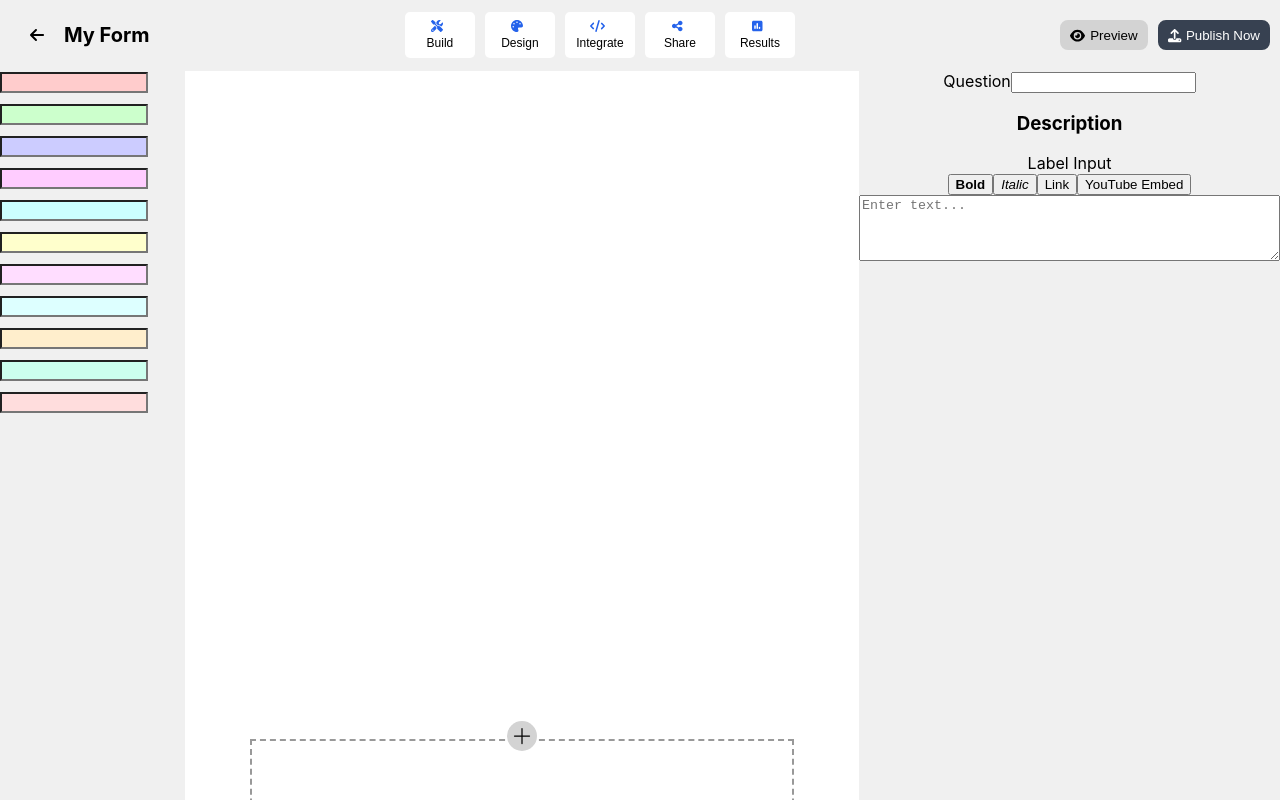
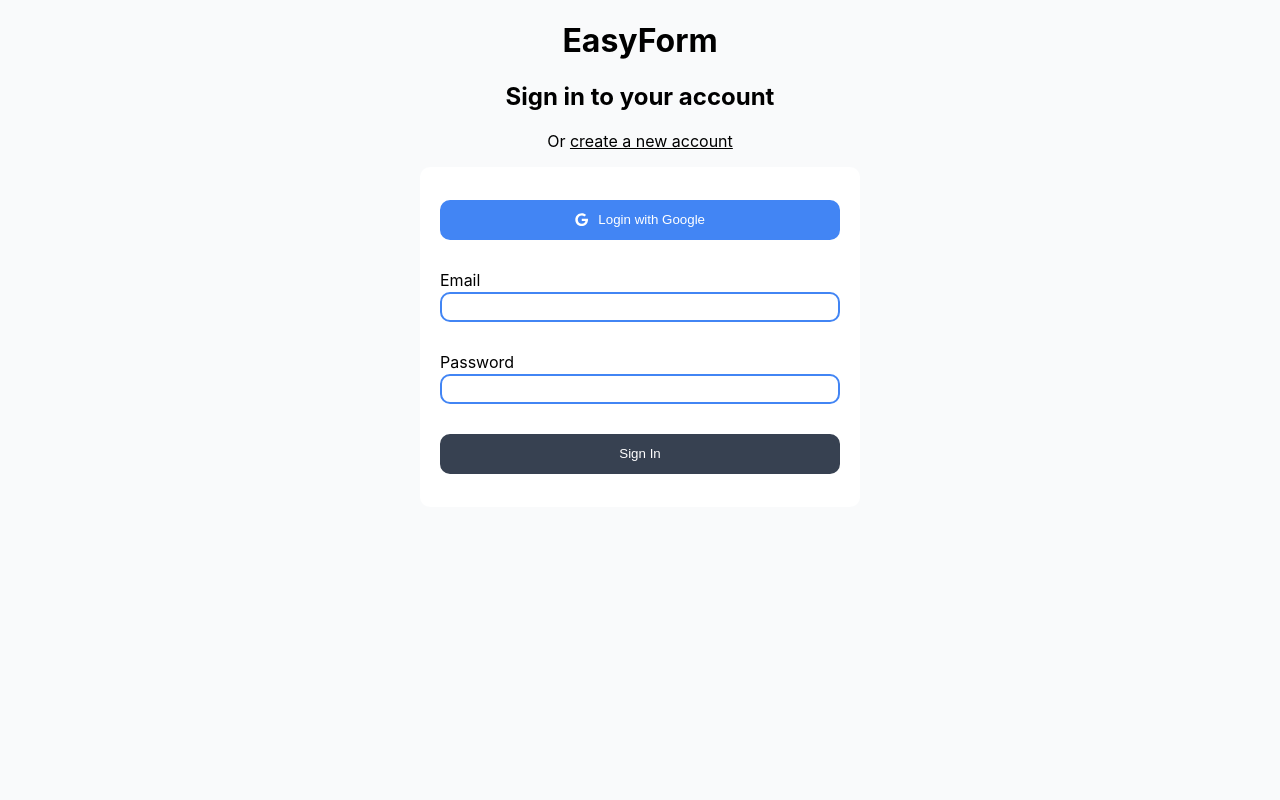
Before and after one commit to shekhawatmuskan/EasyForm, a React (Create React App) app: page /dashboard in a window 1280 px wide. Shown: the top 800 px of the page. Built offline with nearby package versions, Linux system fonts and the light colour scheme; sample sign-in values are in the browser's storage.

Commit message:
login working

```diff
--- a/src/App.js
+++ b/src/App.js
@@ -1,18 +1,42 @@
+import React from 'react';
+import {
+  BrowserRouter as Router,
+  Route,
+  Routes,
+  Navigate
+} from 'react-router-dom';
 import './App.css';
-// import Account from './Components/Account';
-import FormBuilder from './Components/FormBuilder';
-// import UserForm from './Components/UserForm';
-// import Dashboard from './Dashboard';
+import Account from './Components/Account';
+import Dashboard from './Dashboard';
+import LoginPage from './Components/Account/LoginPage'; // Ensure the correct import path
 
-function App() {
+// Authentication logic within App.js
+const isAuthenticated = () => {
+  return !!localStorage.getItem('authToken');
+};
+
+const App = () => {
   return (
-    <div className="App">
-      {/* <Account /> */}
-      {/* <Dashboard /> */}
-      {/* <UserForm /> */}
-      <FormBuilder />
-    </div>
+    <Router>
+      <Routes>
+        <Route path="/login" element={<LoginPage />} />
+        <Route
+          path="/dashboard"
+          element={
+            isAuthenticated() ? (
+              <div className="App">
+                <Account />
+                <Dashboard />
+              </div>
+            ) : (
+              <Navigate to="/login" />
+            )
+          }
+        />
+        <Route path="/" element={<Navigate to="/dashboard" />} />
+      </Routes>
+    </Router>
   );
-}
+};
 
 export default App;
--- a/src/Components/Account/LoginPage/index.js
+++ b/src/Components/Account/LoginPage/index.js
@@ -1,8 +1,30 @@
-import React from 'react';
+import React, { useState } from 'react';
 import './login-page.css'; // Assuming you have styles in login-page.css
 import { FaGoogle } from 'react-icons/fa';
+import { useNavigate } from 'react-router-dom';
+import axios from 'axios';
 
-function LoginPage() {
+const LoginPage = () => {
+    const [email, setEmail] = useState('');
+    const [password, setPassword] = useState('');
+    const navigate = useNavigate();
+
+    const handleLogin = async (e) => {
+        e.preventDefault();
+        try {
+            const response = await axios.post('http://localhost:3001/login', {
+                email: email,
+                password: password
+            });
+            console.log('Login successful:', response.data);
+            localStorage.setItem('authToken', response.data.token); // Assuming your API returns a token
+            navigate('/dashboard');
+        } catch (error) {
+            console.error('Login failed:', error);
+            alert('Invalid credentials');
+        }
+    };
+
     return (
         <div className="main-container">
             <div className="logo-container">
@@ -16,11 +38,23 @@
                             <FaGoogle className="google-icon" />
                             Login with Google
                         </button>
-                        <label htmlFor="email" className="input-label">Email Address</label>
-                        <input id="email" type="email" className="email-input" />
+                        <label htmlFor="email" className="input-label">Email</label>
+                        <input
+                            id="email"
+                            type="email"
+                            className="email-input"
+                            value={email}
+                            onChange={(e) => setEmail(e.target.value)}
+                        />
                         <label htmlFor="password" className="input-label">Password</label>
-                        <input id="password" type="password" className="password-input" />
-                        <button className="sign-in-button">Sign In</button>
+                        <input
+                            id="password"
+                            type="password"
+                            className="password-input"
+                            value={password}
+                            onChange={(e) => setPassword(e.target.value)}
+                        />
+                        <button className="sign-in-button" onClick={handleLogin}>Sign In</button>
                     </div>
                 </div>
             </div>
--- a/src/Components/Account/index.js
+++ b/src/Components/Account/index.js
@@ -3,11 +3,11 @@
 import SignUpPage from './SignUpPage';
 
 
-function Account() {
+const Account = () => {
     return (
         <div className="App">
-            {/* <LoginPage /> */}
-            {/* <SignUpPage /> */}
+            <LoginPage />
+            <SignUpPage />
 
         </div>
     );
```
Also changed, not shown: src/Auth.js (added, +17 -0 lines), src/Dashboard.js (+3 -5 lines).
